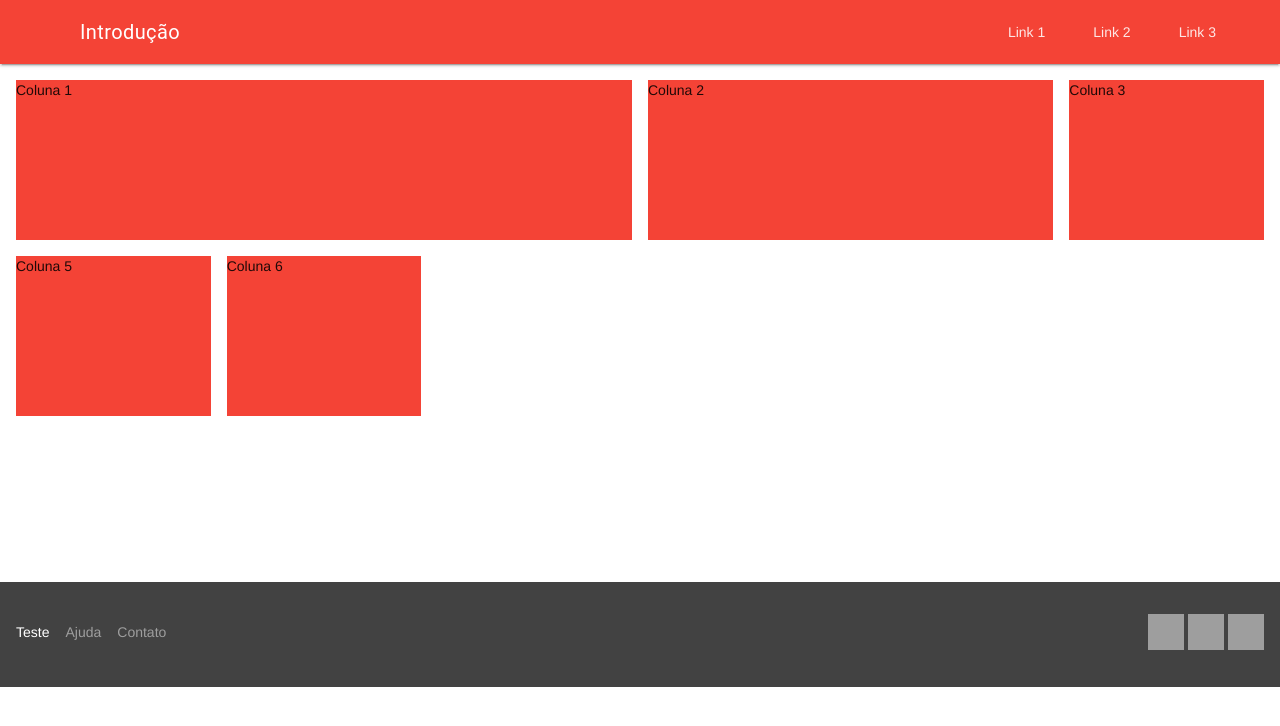
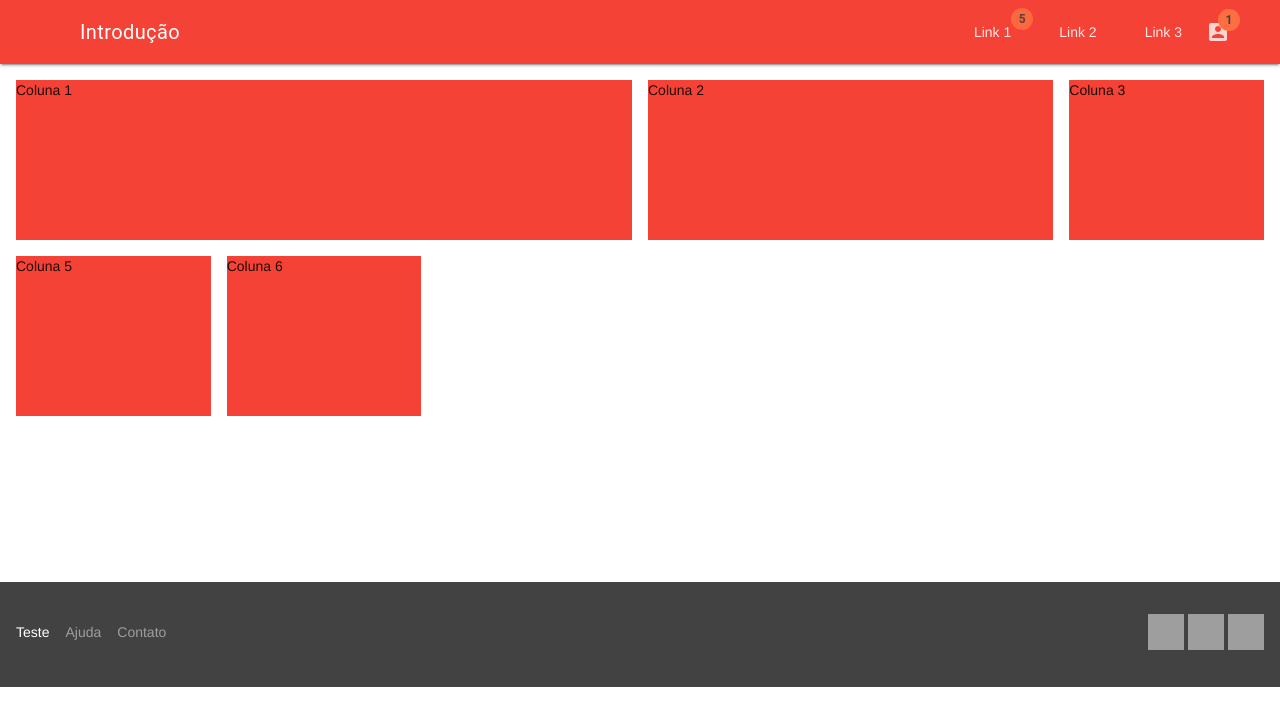
Before and after one commit to bruckbmrj/material-design-lite-teste, a plain HTML site: page index.html in a window 1280 px wide. Drawn offline with nearby package versions, Linux system fonts and the light colour scheme.

Commit message:
badges
criação do footer, ajustes dos badges e classes que necessitavam de
mudanças como o badge do header e do drawer

```diff
--- a/index.html
+++ b/index.html
@@ -20,9 +20,10 @@
 				<span class="mdl-layout-title">Introdução</span>
 				<div class="mdl-layout-spacer"></div>
 				<nav class="mdl-navigation mdl-layout--large-screen-only">
-					<a href="#" class="mdl-navigation__link">Link 1</a>
+					<a href="#" class="mdl-navigation__link badge_mod mdl-badge" data-badge="5">Link 1</a>
 					<a href="#" class="mdl-navigation__link">Link 2</a>
 					<a href="#" class="mdl-navigation__link">Link 3</a>
+					<a href="#" class="material-icons mdl-badge mdl-badge--overlap headericon" data-badge="1">account_box</a>
 				</nav>
 			</div>
 		</header>
@@ -30,10 +31,10 @@
 		<div class="mdl-layout__drawer">
 			<span class="mdl-layout-title">Introdução</span>
 			<nav class="mdl-navigation">
-					<a href="#" class="mdl-navigation__link">Link 1</a>
+					<a href="#" class="mdl-navigation__link badge_mod mdl-badge mdl-badge--overlap" data-badge="3">Link 1</a>
 					<a href="#" class="mdl-navigation__link">Link 2</a>
 					<a href="#" class="mdl-navigation__link">Link 3</a>
-					<a href="#" class="mdl-navigation__link">Link 4</a>
+					<a href="#" class="mdl-navigation__link badge_mod mdl-badge mdl-badge--overlap" data-badge="3">Link 4</a>
 			</nav>
 		</div>
 
--- a/style_alt.css
+++ b/style_alt.css
@@ -1,8 +1,10 @@
+/* definir cor da célula do grid e o tamanho */
 .mdl-cell{
 	background-color: #f44336;
 	height: 160px;
 }
 
+/*  media para criar uma div para deixar o footer la embaixo */
 @media (min-width: 840px)
 {
   .nula
@@ -10,3 +12,15 @@
     height: 150px;
    }
  }
+
+/* ajustes dos badges q estão ruins */
+ .badge_mod.mdl-badge[data-badge]:after{
+ 	top: 8px;
+    right: 2px;
+ }
+
+ /* mudando cor do material icon do header */
+ .headericon{
+ 	color: #fdd4d1;
+ 	text-decoration: none;
+ }
```
